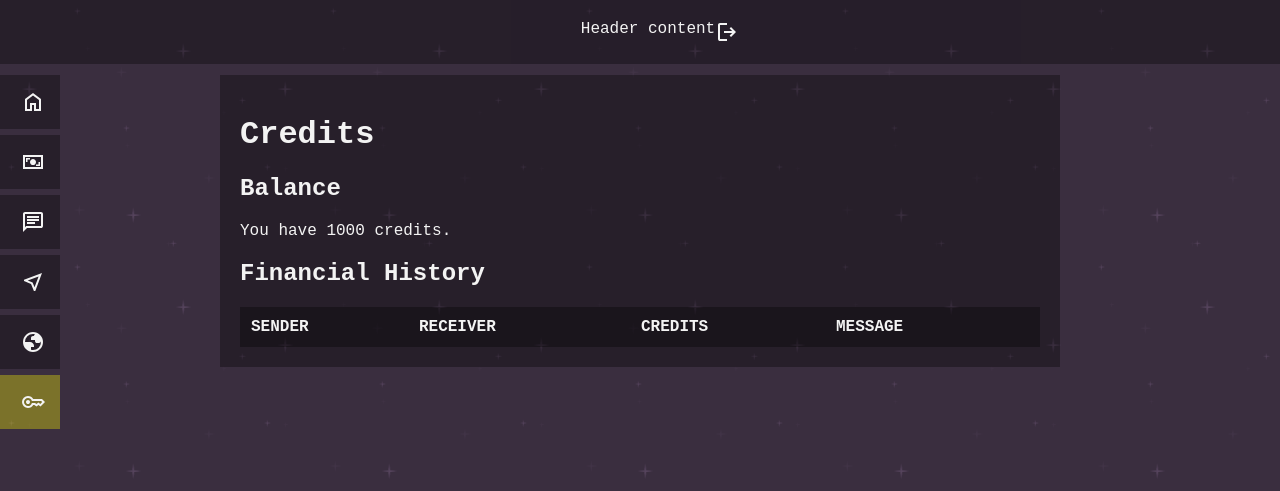
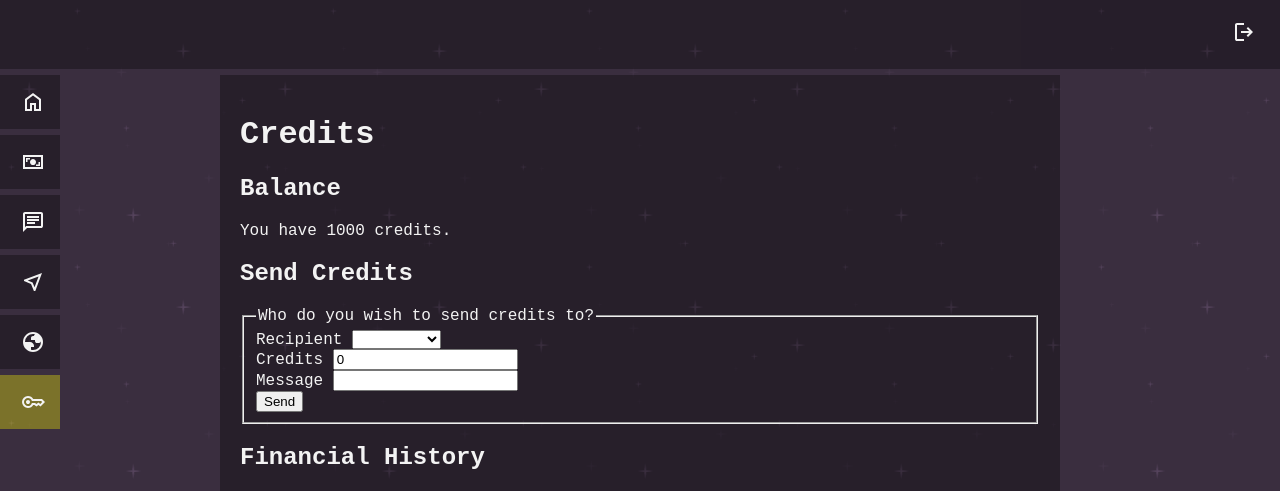
Before and after one commit to Glanten/compad, a Flask app: page /credits in a window 1280 px wide. Shown: the top 491 px of the page. Run offline with Flask 3, Linux system fonts and the light colour scheme; a user stored in the database is signed in; data comes from the database, SQL or seed files in the repository; lists and menus that the app fills with data are empty; some libraries are stand-ins or nearby versions.

Commit message:
Started 'send credits' functionality.

```diff
--- a/app.py
+++ b/app.py
@@ -159,6 +159,22 @@ def credits():
 
     return render_template("credits.html", credits_balance=credits_balance)
 
+@app.route("/credits_send")
+@login_required
+def credits_send():
+    """Transfer credits from user balance to other user's balance"""
+    # create variables from submitted form
+    send_recipient = request.form.get("send_credits_to")
+    send_amount = int(request.form.get("send_credits_amount"))
+    send_message = request.form.get("send_credits_note")
+    # check values
+
+    # send credits (update sender's and receiver's user tables)
+
+    # update financialhistory table appropriately
+
+    return redirect("/credits")
+
 # create new credstick
 @app.route("/credstick", methods=["GET", "POST"])
 @login_required
--- a/static/style_default.css
+++ b/static/style_default.css
@@ -13,8 +13,15 @@ header {
   top: 0;
   width: 100%;
   background-color: rgba(0, 0, 0, 0.33);
+  padding: 20px;
+  overflow: hidden;
+}
+
+header a,
+header span {
+  float: left;
   text-align: center;
-  padding: 20px;
+  padding-right: 44px;
 }
 
 main {
--- a/templates/credits.html
+++ b/templates/credits.html
@@ -9,9 +9,50 @@
 
 <h1>Credits</h1>
 
+<!-- balance -->
 <h2>Balance</h2>
 <p>You have {{ credits_balance }} credits.</p>
 
+<!-- send/spend credits -->
+<h2>Send Credits</h2>
+<form action="/credits_send">
+    <fieldset>
+        <legend>
+            Who do you wish to send credits to?
+        </legend>
+        <div class="send_credits_div">
+            <label>
+                Recipient
+            </label>
+            <select name="send_credits_to">
+                <option value="" disabled="disabled" selected></option>
+                <!-- populate this with jinja for every character in same campaign -->
+                <option value="person_one">person one</option>
+                <option value="person_two">person two</option>
+                <!-- add option to send to NPC or shop -->
+            </select>
+        </div>
+        <div class="send_credits_div">
+            <label>
+                Credits
+            </label>
+            <input type="number" name="send_credits_amount" min="1" value="0" />
+        </div>
+        <div class="send_credits_div">
+            <label>
+                Message
+            </label>
+            <input type="text" name="send_credits_note" />
+        </div>
+        <div class="send_credits_div">
+            <button type="submit">Send</button>
+        </div>
+    </fieldset>
+</form>
+
+<!-- use credstick -->
+
+<!-- financial history-->
 <h2>Financial History</h2>
 
 <table class="dark_table">
--- a/templates/layout.html
+++ b/templates/layout.html
@@ -12,10 +12,10 @@
 <body>
 
     <header>
-        <div style="display: inline-block;">
-            Header content
+        <div>
+            <!--<span>Header content</span>-->
             {% if session['user_id'] %}
-            <a href="/logout"><img src="static/icon-logout.svg" alt="log out" class="float_right" /></a>
+            <a href="/logout" class="float_right"><img src="static/icon-logout.svg" alt="log out" /></a>
             {% endif %}
         </div>
     </header>
```
